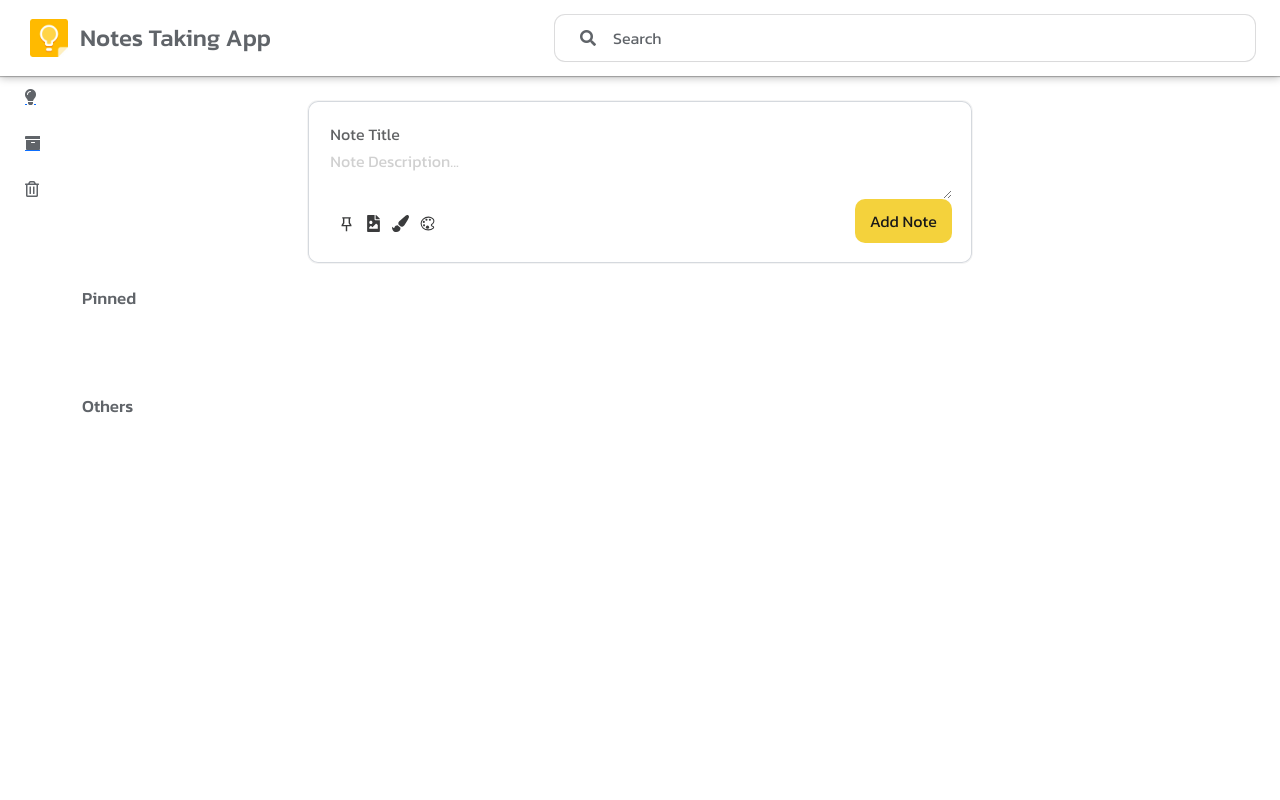
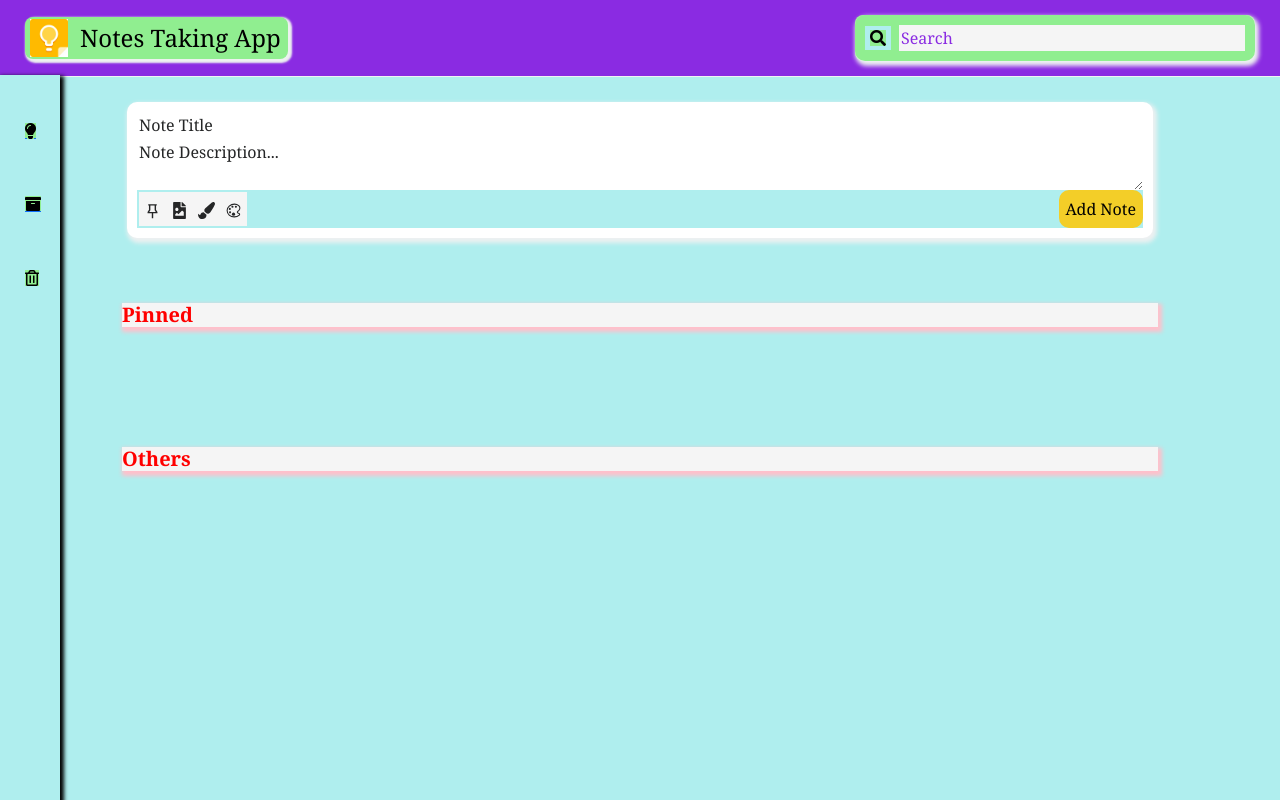
Before and after one commit to RitikKumar202/notes-taking-app, a React (Create React App) app: page / in a window 1280 px wide. Built offline with nearby package versions, Linux system fonts and the light colour scheme.

Commit message:
Update App.css

```diff
--- a/src/App.css
+++ b/src/App.css
@@ -1,6 +1,7 @@
 @import url('https://fonts.googleapis.com/css2?family=Kanit:wght@400;500&family=Krub:wght@300;400;500&family=Lora:ital,wght@1,400;1,500;1,600&family=Poppins:wght@100;200;300;400;500;600&family=Ubuntu:ital,wght@1,300;1,400&family=Varela+Round&display=swap');
 * {
-    font-family: 'Kanit', sans-serif;
+    font-family: Georgia, 'Times New Roman', Times, serif;
+    background-color: paleturquoise;
 }
 
 input {
@@ -9,69 +10,87 @@ input {
 
 
 /* Components */
-
+.body{
+    background-color: paleturquoise;
+    color: aqua;
+}
 
 /* ------Header----- */
 
 .header {
+    background-color: blueviolet;
     display: flex;
     justify-content: space-between;
     padding: 15px 25px;
     align-items: center;
-    box-shadow: rgba(0, 0, 0, 0.25) 0px 0.0625em 0.0625em, rgba(0, 0, 0, 0.25) 0px 0.125em 0.5em, rgba(255, 255, 255, 0.1) 0px 0px 0px 1px inset;
+    border-bottom: 1px solid #f1f3f4;
 }
 
 .brand {
+    background-color: lightgreen;
     display: flex;
     align-items: center;
     justify-content: flex-start;
+    box-shadow: 2px 2px 2px 2px #edf1f0;
+    border-radius: 8px;
 }
 
 .brand img,
 i,
 h4 {
-    margin: 0px 5px;
-    color: #606469;
+
+    background-color: lightgreen;
+    margin: 2px 5px;
+    color: black;
 }
 
 .brand h4 {
-    margin: 1px 7px;
+    /* background-color: lightgreen; */
+    margin: 2px 7px;
 }
 
 .brand h4:hover {
+    /* background-color: lightgreen; */
     text-decoration: underline;
 }
 
 .brand img {
+    /* background-color: lightgreen; */
     width: 38px;
     height: 38px;
 }
 
 .user {
+    background-color: lightgreen;
     display: flex;
     justify-content: flex-end;
 }
 
 .user h6 {
+    /* background-color: lightgreen; */
     margin: 0px 10px;
     color: #606469;
 }
 
 .search-bar {
+    background-color: lightgreen;
     display: flex;
     justify-content: center;
+    border-radius: 8px;
 }
 
 
 /* ------Search Bar----- */
 
 .search {
-    width: 700px;
+    /* height: 10px; */
+    background-color: lightgreen;
+    width: 400px;
     display: flex;
     align-items: center;
-    padding: 10px 20px;
+    padding: 10px 10px;
     border-radius: 10px;
-    box-shadow: rgba(0, 0, 0, 0.02) 0px 1px 3px 0px, rgba(27, 31, 35, 0.15) 0px 0px 0px 1px;
+    box-shadow: 2px 3px 4px 2px #edf0f1;
 }
 
 .mobile-search {
@@ -83,42 +102,51 @@ h4 {
 }
 
 .search i {
-    color: #606469;
+    color: black;
 }
 
 .search input {
-    border: none;
-    margin-left: 10px;
+    /* border: none; */
+    /* height: 41px; */
+    margin-left: 8px;
+    background-color: whitesmoke;
 }
 
 .search input::placeholder {
-    color: #606469;
+    /* background-color: lightgreen; */
+    color: blueviolet;
+    height: 150px;
 }
 
 
 /* Navbar */
 
 .nav__cont {
+    box-shadow: 2px 3px 4px 2px black;
+    color: black;
+    /* background-color: grey; */
     position: fixed;
-    width: 40px;
-    top: 50px;
+    width: 60px;
+    top: 75px;
     height: 100vh;
     overflow: hidden;
-    transition: width 0.3s ease;
+    transition: width 0.7s ease;
     cursor: pointer;
 }
 
 .nav__cont:hover {
+    /* background-color: grey; */
     width: 150px;
 }
 
 .nav {
     list-style-type: none;
-    color: white;
+    /* color: blue; */
 }
 
 .nav:first-child {
-    padding-top: 1.5rem;
+    padding-top: 1.2rem;
+    /* padding-bottom: 5.3rem */
 }
 
 .nav__items {
@@ -126,33 +154,35 @@ h4 {
     font-family: 'roboto';
     align-items: center;
     justify-content: flex-start;
+    /* color: green; */
 }
 
 .nav__items p {
     position: relative;
-    top: 7px;
-    left: 20px;
-    padding: 0px 20px;
-    transition: all 0.3s ease;
-    color: #606469;
+    top: 8px;
+    left: 19px;
+    padding: 10px 20px;
+    transition: all 0.8s ease;
+    color: black;
     font-family: 'roboto';
     border-bottom: none !important;
-    font-size: 20px;
+    font-size: 25px;
 }
 
 .nav__items p:after {
     content: '';
-    width: 100%;
-    top: 0;
-    left: 20px;
-    border-radius: 2px;
-    opacity: 0;
-    transition: all 0.5s ease;
-    z-index: -10;
+    /* width: 100%; */
+    /* top: 0; */
+    /* left: 20px; */
+    /* border-radius: 2px; */
+    /* opacity: 200; */
+    /* transition: all 0.5s ease; */
+    /* z-index: -100;  */
+    /* text-decoration: red; */
 }
 
 .nav__items:hover p:after {
-    opacity: 1;
+    opacity: 100;
 }
 
 .nav__items i {
@@ -172,6 +202,7 @@ h4 {
 }
 
 .menu-item {
+    /* background-color: whitesmoke; */
     border-bottom: 1px solid #a1a6ac;
     text-align: center;
     color: #606469;
@@ -183,6 +214,7 @@ h4 {
 }
 
 .menu-item:hover {
+    /* background-color: whitesmoke; */
     border-bottom: 1px solid rgb(243, 206, 40);
     color: rgb(243, 206, 40);
 }
@@ -194,14 +226,16 @@ h4 {
 /* Note  */
 
 #note {
+    /* background-color: whitesmoke; */
     height: fit-content;
     padding: 10px;
-    border: 1px solid #bec1c3;
+    border: 1px solid #e3e8eb;
     border-radius: 10px;
     box-shadow: rgba(67, 71, 85, 0.27) 0px 0px 0.25em, rgba(90, 125, 188, 0.05) 0px 0.25em 1em;
 }
 
 .text {
+    /* background-color: red; */
     display: block;
     max-width: 250px;
     word-break: break-all;
@@ -209,16 +243,19 @@ h4 {
 }
 
 .icons-container {
+    /* background-color: red; */
     display: flex;
-    padding: 5px;
+    padding: 2px;
 }
 
 .icons-container div {
+    background-color: whitesmoke;
     padding: 5px;
     cursor: pointer;
 }
 
 .note-icon {
+    background-color: whitesmoke;
     width: 17px;
     height: 17px;
     color: #252627;
@@ -227,68 +264,79 @@ h4 {
 
 /* Note  */
 .text h6{
+    background-color: whitesmoke;
     color: #5c5b5b;
 }
 .text h4{
     color: #000;
+    /* background-color: whitesmoke; */
 }
 
 
 /* Note form */
 
 .note-form-con {
+    /* height: 200px; */
+    /* width: 100%; */
+
     display: flex;
+    margin: 0px 40px ;
     justify-content: center;
     align-items: center;
     padding: 5px;
+    /* background-color: palegoldenrod; */
+    /* color: blue; */
 }
 
 .note-form {
-    opacity: 0.9;
+    background-color: whitesmoke;
+    opacity: 1.9;
+    width: 100%;
+    padding: 10px;
+    border-radius: 10px;
+    box-shadow: 2px 3px 4px 2px #edf0f1;
+}
+/* add title  and note in edit form */
+/* add icon for the app  */
+.edit-note-form {
+    /* opacity: 5.9; */
+    /* height: 600px; */
     width: 60%;
-    padding: 20px;
-    border-radius: 10px;
-    /* border: 1px solid black; */
-    /* box-shadow: 2px 3px 4px 2px #edf0f1; */
-    box-shadow: rgba(0, 0, 0, 0.05) 0px 0px 0px 1px, rgb(209, 213, 219) 0px 0px 0px 1px inset;
-}
-
-.edit-note-form {
-    opacity: 0.9;
-    width: 60%;
-    padding: 20px;
+    padding: 200px;
     border-radius: 10px;
 }
-
+/* edit form have to be changed since it is not supporting the same format */
 input::placeholder {
-    color: #4f5153;
+    /* background-color: whitesmoke; */
+    color: #252627;
 }
 
 textarea::placeholder {
-    color: #ccc;
+    /* background-color: whitesmoke; */
+    color: #252627;
 }
 
 textarea {
+    /* background-color: whitesmoke; */
     width: 100%;
     border: none;
     padding-top: 2px;
     display: block;
     outline: none;
-    color: #747970;
 }
 
 input {
+    /* background-color: whitesmoke; */
     width: 100%;
     border: none;
-    color: #383a3b;
 }
 
 .show {
     display: block;
-    background-color: #fff;
+    /* background-color: red; */
     border-radius: 10px;
     position: absolute;
-    box-shadow: 2px 3px 4px 2px #dfe4e7;
+    box-shadow: 2px 3px 4px 2px black;
 }
 
 .hide {
@@ -296,11 +344,12 @@ input {
 }
 
 .submit {
+    /* background-color: whitesmoke; */
     outline: none;
-    padding: 0px 15px;
+    padding: 0px 7px;
     border: none;
     border-radius: 10px;
-    background-color: #f3ce28;
+    background-color: rgb(243, 206, 40);
 }
 
 .submit:hover {
@@ -317,6 +366,7 @@ input {
 /* The Modal (background) */
 
 .modal {
+    /* background-color: whitesmoke; */
     display: none;
     z-index: 1;
     left: 0;
@@ -324,7 +374,7 @@ input {
     width: 100%;
     height: 100%;
     overflow: auto;
-    background-color: #817f7f66;
+    background-color: rgba(129, 127, 127, 0.4);
 }
 
 
@@ -334,13 +384,15 @@ input {
 /* Check */
 
 .check {
+    /* background-color: whitesmoke; */
     display: flex;
     cursor: pointer;
     position: relative;
 }
 
 .check input {
-    background: #a1a6ac;
+    background-color: whitesmoke;
+    /* background: red; */
 }
 
 
@@ -350,26 +402,34 @@ input {
 /* Containers */
 
 .container {
+    /* background-color: red; */
     padding: 20px;
 }
 
 .container h2 {
     font-size: 17px;
-    color: #606469;
+    color: red;
+    background-color: whitesmoke;
+    font-size: 20px;
+    font-weight: bolder;
+    box-shadow: 2px 3px 4px 2px pink;
+    margin: 40px;
 }
 
 .row {
-    padding: 20px 10px;
+    padding: 0px 100px;
 }
 
 .heading-con {
+    /* background-color: whitesmoke; */
     display: flex;
     justify-content: center;
-    margin: 25px 0px;
+    /* margin: 25px 110px; */
 }
 
 .heading-con h1 {
-    color: #606469;
+    /* background-color: whitesmoke; */
+    color:blueviolet;
 }
 
 
```
